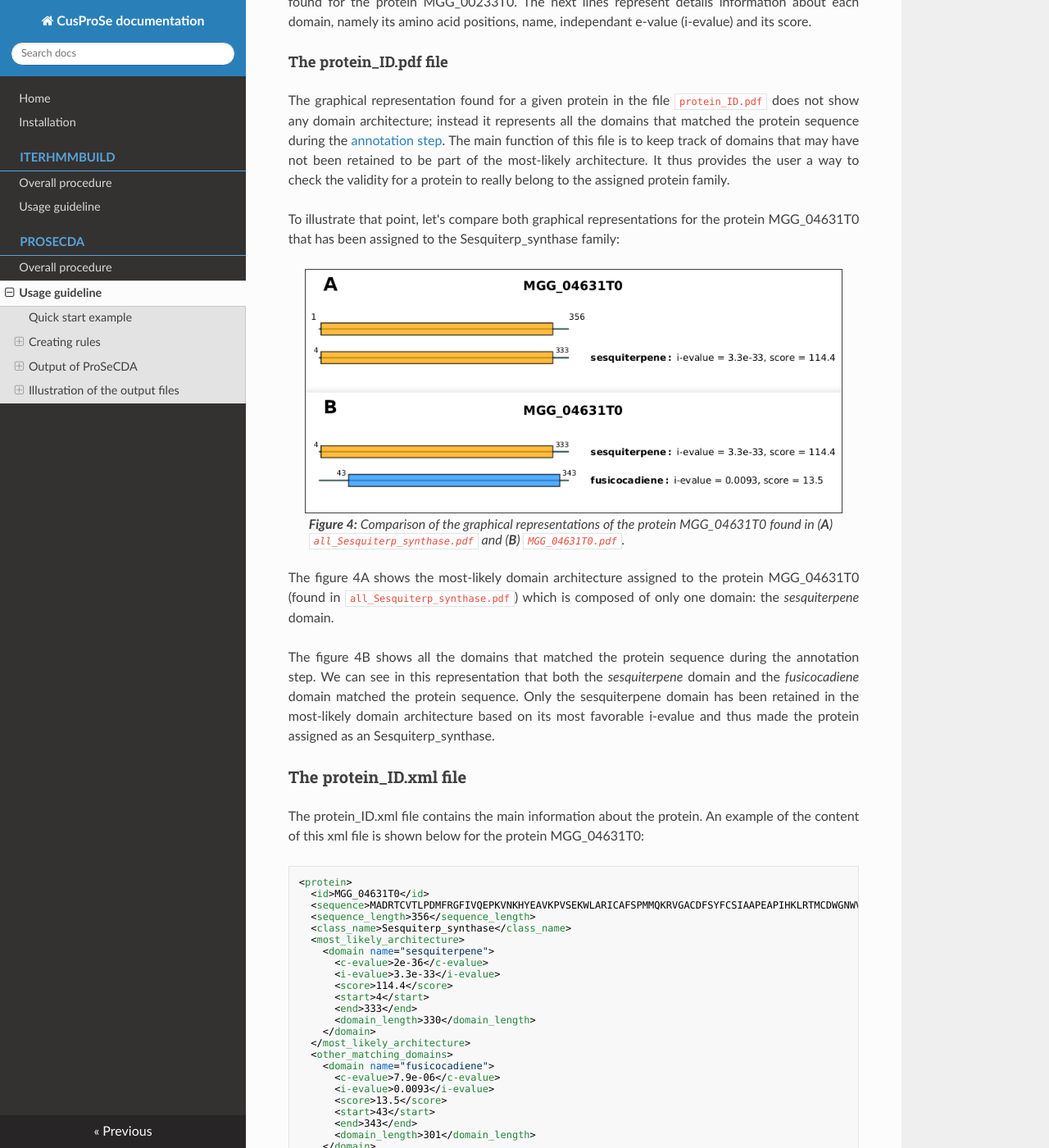
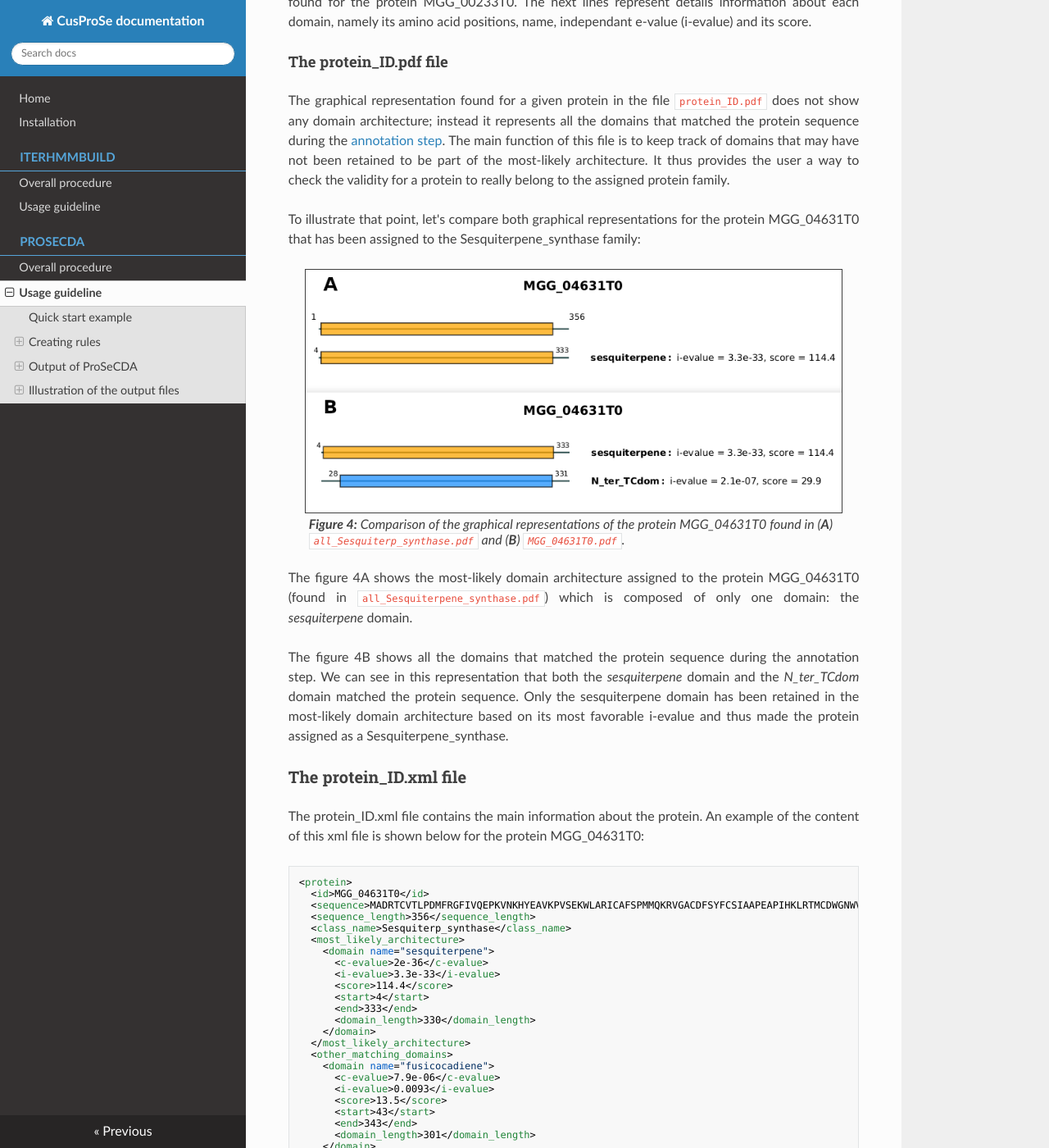
Before and after one commit to nchePortfolio/cusProSe, an MkDocs documentation site: the page built from docs/psd_usage.md, in a window 1280 px wide and 1400 px high, scrolled down 5178 px. Shown: the whole window at 82% size. Built offline with MkDocs 1.6.1, drawn with Linux system fonts in a browser that asks for light colours; nearby versions of some CDN libraries.

Commit message:
#DOC - Change sesquiterpene figure in psd_usage page

```diff
--- a/docs/psd_usage.md
+++ b/docs/psd_usage.md
@@ -186,7 +186,7 @@ The first line of the figure represents all domains composing the most-likely do
 #### The protein_ID.pdf file
 The graphical representation found for a given protein in the file `protein_ID.pdf` does not show any domain architecture; instead it represents all the domains that matched the protein sequence during the [annotation step](psd_introduction.html#annotation). The main function of this file is to keep track of domains that may have not been retained to be part of the most-likely architecture. It thus provides the user a way to check the validity for a protein to really belong to the assigned protein family.
 
-To illustrate that point, let's compare both graphical representations for the protein MGG_04631T0 that has been assigned to the Sesquiterp_synthase family:
+To illustrate that point, let's compare both graphical representations for the protein MGG_04631T0 that has been assigned to the Sesquiterpene_synthase family:
 
 <figure>
     <img  style="border: 1px solid" src="./img/sesquiterpene_MLA_VS_domains.png"
@@ -196,9 +196,9 @@ To illustrate that point, let's compare both graphical representations for the p
     </figcaption>
 </figure>
 
-The figure 4A shows the most-likely domain architecture assigned to the protein MGG_04631T0 (found in <code>all_Sesquiterp_synthase.pdf</code>) which is composed of only one domain: the <i>sesquiterpene</i> domain.
+The figure 4A shows the most-likely domain architecture assigned to the protein MGG_04631T0 (found in <code>all_Sesquiterpene_synthase.pdf</code>) which is composed of only one domain: the <i>sesquiterpene</i> domain.
 
-The figure 4B shows all the domains that matched the protein sequence during the annotation step. We can see in this representation that both the <i>sesquiterpene</i> domain and the <i>fusicocadiene</i> domain matched the protein sequence. Only the sesquiterpene domain has been retained in the most-likely domain architecture based on its most favorable i-evalue and thus made the protein assigned as an Sesquiterp_synthase.
+The figure 4B shows all the domains that matched the protein sequence during the annotation step. We can see in this representation that both the <i>sesquiterpene</i> domain and the <i>N_ter_TCdom</i> domain matched the protein sequence. Only the sesquiterpene domain has been retained in the most-likely domain architecture based on its most favorable i-evalue and thus made the protein assigned as a Sesquiterpene_synthase.
 
 ### The protein_ID.xml file
 The protein_ID.xml file contains the main information about the protein. An example of the content of this xml file is shown below for the protein MGG_04631T0:
```
Also changed, not shown: docs/img/sesquiterpene_MLA_VS_domains.png.
